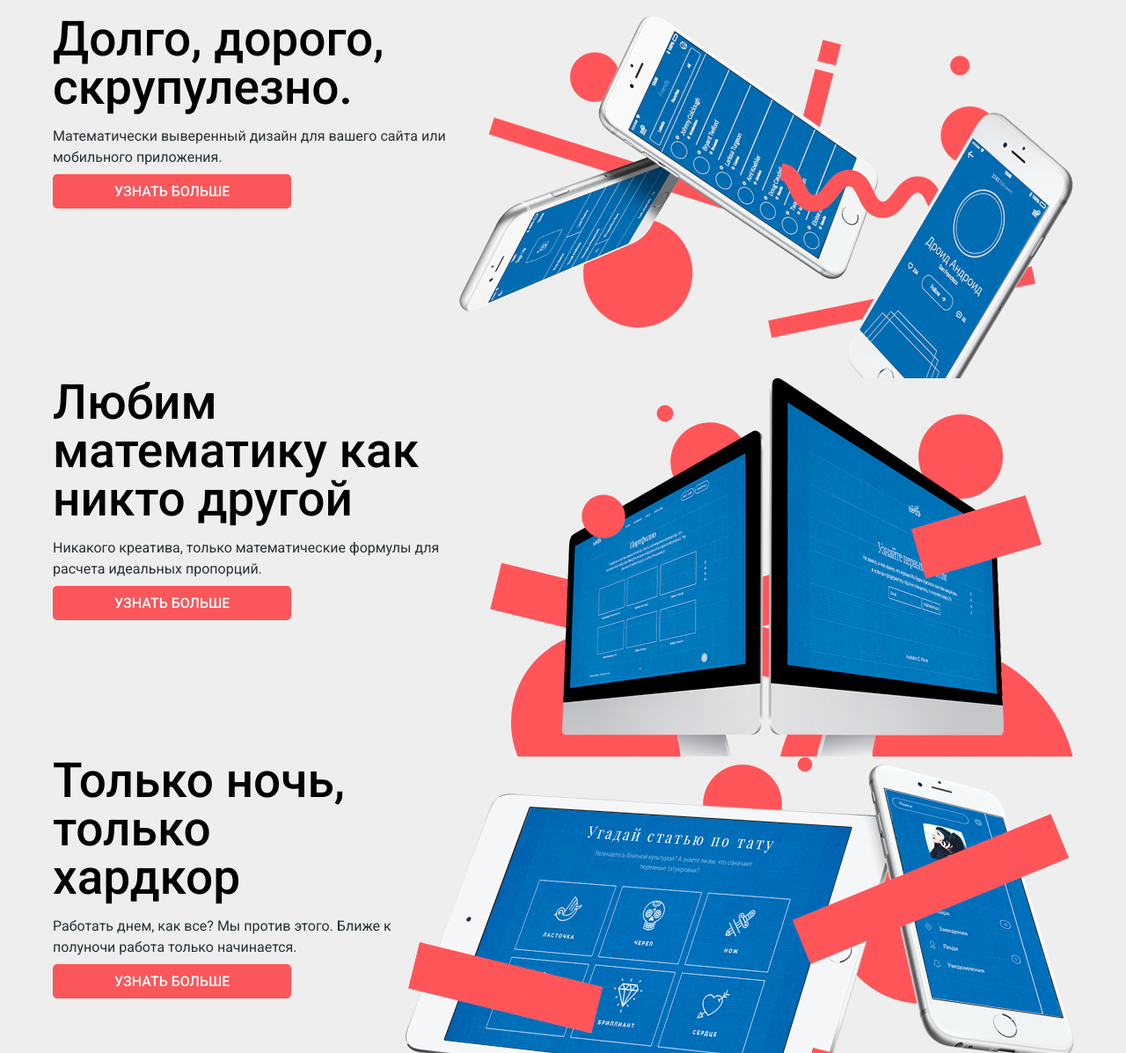
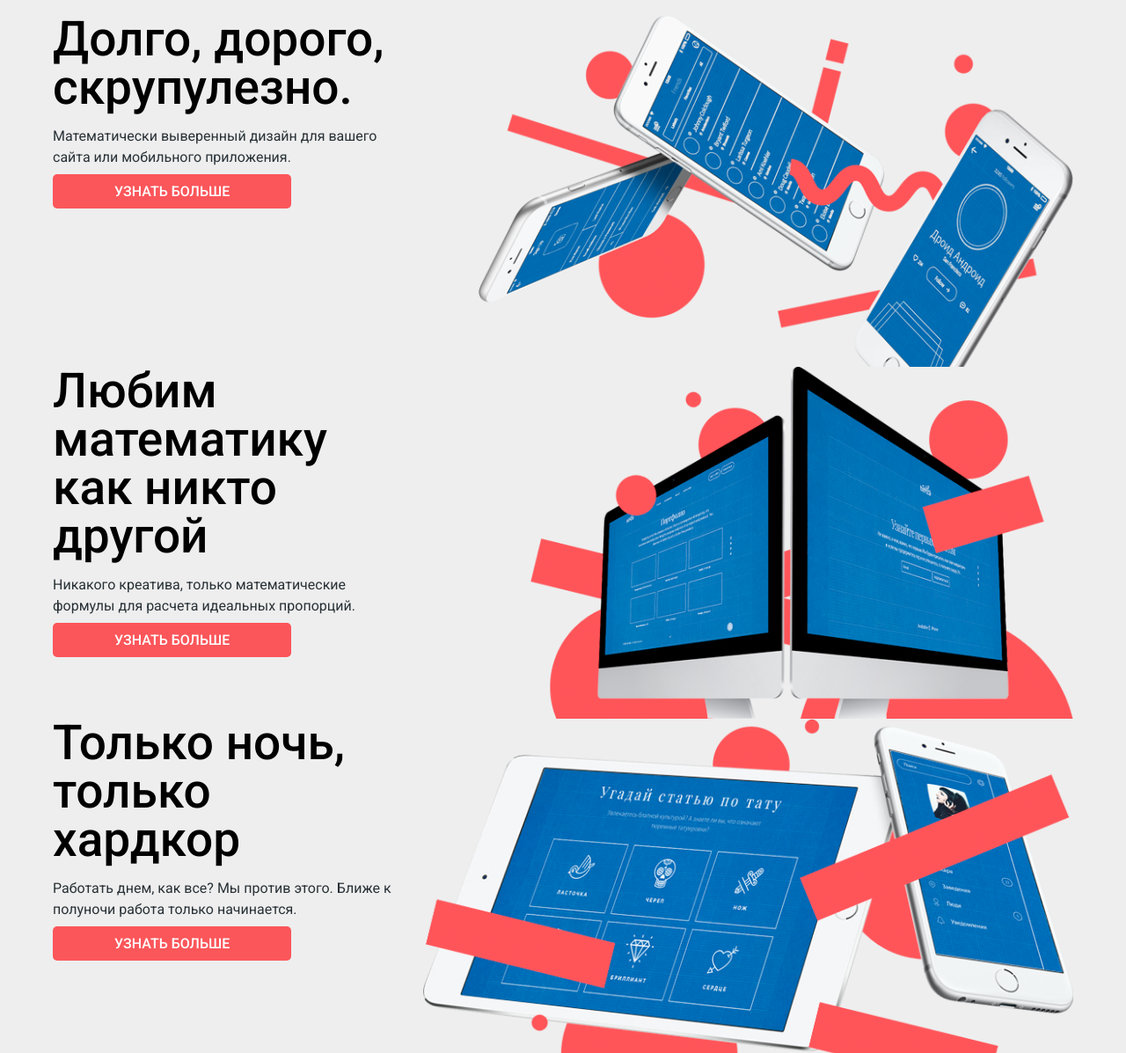
Before and after one commit to oliandrv/819155-nerds, a plain HTML site: page index.html in a window 1280 px wide. Shown: the part 123-1320 px from the top of the page at 88% size. Drawn offline with Linux system fonts and the light colour scheme.

Commit message:
сетка двух страниц

```diff
--- a/css/style.css
+++ b/css/style.css
@@ -186,14 +186,14 @@ a {
 }
 .map-section{
   position: relative;
+  background-image: url("../img/map.png");
+  background-repeat: no-repeat;
+  background-position: center;
+  background-color: transparent;
+  background-size: contain;
+  min-height: 415px;
 }
-.map-section img {
-  width: 100%;
-  margin: 80px 0 40px;
-}
- .map {
 
-}
 .address h3 {
   color: #000000;
   font-size: 18px;
@@ -551,7 +551,23 @@ opacity: 1;
 
 /*--Секта--*/
 .slides {
-  display: flex;
+  background-repeat: no-repeat;
+  background-position: right center;
+  background-color: transparent;
+  background-size: contain;
+  min-height: 400px;
+}
+.slide-content {
+  max-width: 400px;
+}
+.slide1 {
+  background-image: url("../img/slide1.png");
+}
+.slide2 {
+  background-image: url("../img/slide2.png");
+}
+.slide3 {
+  background-image: url("../img/slide3.png");
 }
 .our-services {
   width: 300px;
@@ -610,6 +626,3 @@ footer ul {
 .pages {
   margin: 60px 90px 60px;
 }
-.container1 {
-  display: none;
-}
--- a/index.html
+++ b/index.html
@@ -34,29 +34,26 @@
         <section class="information">
             <div class="container">
                 <h2 class="visually-hidden">Девиз</h2>
-                <div class="slides">
-                    <div class="slide1">
+                <div class="slides slide1">
+                    <div class="slide-content">
                         <b>Долго, дорого, скрупулезно.</b>
                         <p>Математически выверенный дизайн для вашего сайта или мобильного приложения.</p>
                         <a href="#" class="information-button"> УЗНАТЬ БОЛЬШЕ</a>
                     </div>
-                    <img src="img/slide1.png" width="698" height="413" alt="Слайд номер 1">
                 </div>
-                <div class="slides">
-                    <div class="slide2">
+                <div class="slides slide2">
+                        <div class="slide-content">
                         <b>Любим математику как никто другой</b>
                         <p>Никакого креатива, только математические формулы для расчета идеальных пропорций.</p>
                         <a href="#" class="information-button"> УЗНАТЬ БОЛЬШЕ</a>
                     </div>
-                    <img src="img/slide2.png" width="663" height="430" alt="Слайд номер 2">
                 </div>
-                <div class="slides">
-                    <div class="slide3">
+                <div class="slides slide3">
+                        <div class="slide-content">
                         <b>Только ночь, только хардкор</b>
                         <p>Работать днем, как все? Мы против этого. Ближе к полуночи работа только начинается.</p>
                         <a href="#" class="information-button"> УЗНАТЬ БОЛЬШЕ</a>
                     </div>
-                    <img src="img/slide3.png" width="759" height="411" alt="Слайд номер 3">
                 </div>
             </div>
         </section>
@@ -146,7 +143,7 @@
         <div class="container">
             <section class="map-section">
                 <!--Тут я вставлю потом картинку карты, так как она идет как фоновое изображение-->
-                <img src="img/map.png" alt="Карта" class="map">
+
                 <div class="address">
                     <h3>NЁRDS DESIGN STUDIO</h3>
                     <div>
```
Also changed, not shown: catalog.html (+3 -4 lines).
